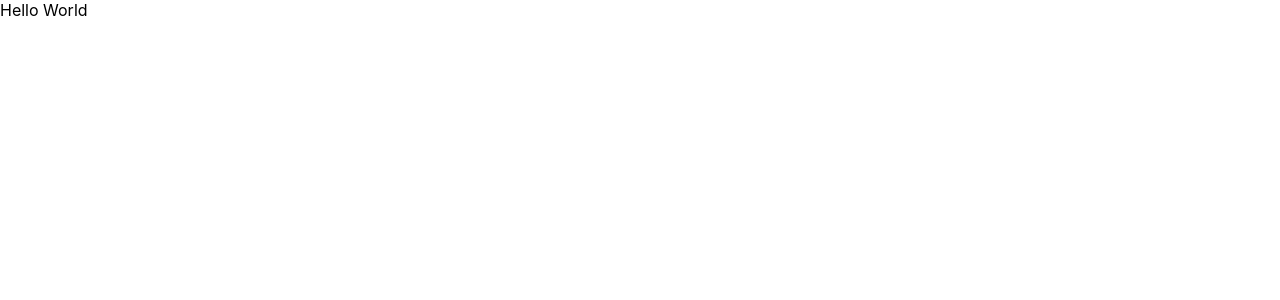
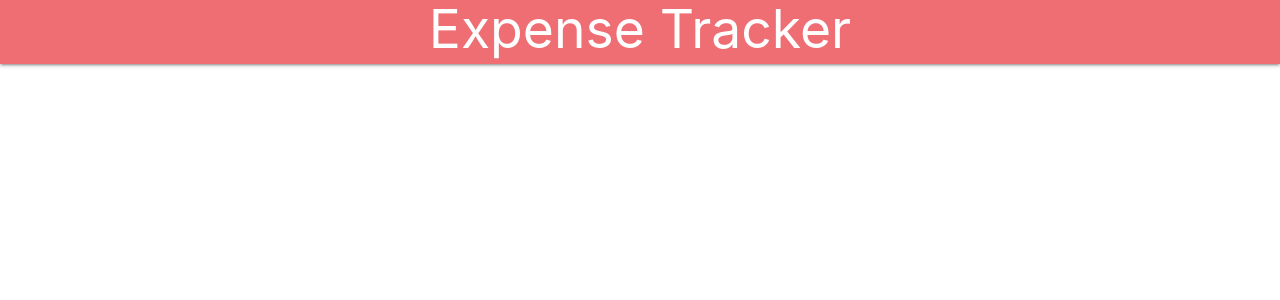
Before and after one commit to sohailshams/expense-tracker, a React (Create React App) app: page / in a window 1280 px wide. Shown: the top 300 px of the page. Built offline with nearby package versions, Linux system fonts and the light colour scheme.

Commit message:
Created Header component and added materialize css link

```diff
--- a/public/index.html
+++ b/public/index.html
@@ -5,6 +5,7 @@
     <link rel="icon" href="%PUBLIC_URL%/favicon.ico" />
     <meta name="viewport" content="width=device-width, initial-scale=1" />
     <meta name="theme-color" content="#000000" />
+    <link rel="stylesheet" href="https://cdnjs.cloudflare.com/ajax/libs/materialize/1.0.0-rc.2/css/materialize.min.css">
     <meta
       name="description"
       content="Web site created using create-react-app"
--- a/src/App.css
+++ b/src/App.css
@@ -0,0 +1,8 @@
+* {
+  padding: 0px !important;
+  margin: 0px !important;
+}
+
+.header {
+  text-align: center;
+}
--- a/src/App.js
+++ b/src/App.js
@@ -1,7 +1,8 @@
 import './App.css';
+import Header from './components/Header';
 
 function App() {
-  return <div>Hello World</div>;
+  return <Header />;
 }
 
 export default App;
--- a/src/components/Header.js
+++ b/src/components/Header.js
@@ -0,0 +1,15 @@
+import React from 'react';
+
+export const Header = () => {
+  return (
+    <div>
+      <nav>
+        <div class="nav-wrapper">
+          <h2 className="header">Expense Tracker</h2>
+        </div>
+      </nav>
+    </div>
+  );
+};
+
+export default Header;
```
Also changed, not shown: 1 other file (tests, documents, lock files or other folders).
